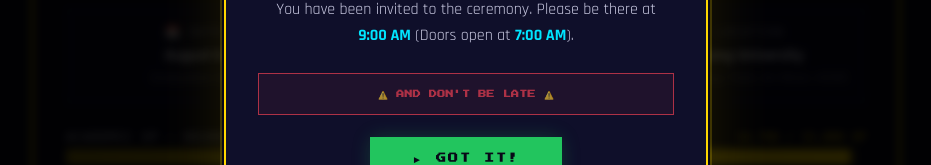
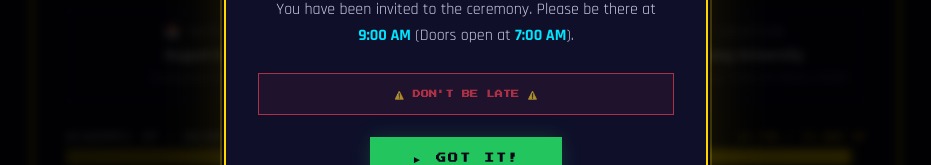
Before and after one commit to stv672/graduation-invitation, a React (Vite) app: page / in a window 1280 px wide. Both pictures are taken after a click on the button "► ACCEPT QUEST". Shown: the part 411-576 px from the top of the page, without its empty margins (174-1105 px from the left). Built offline with nearby package versions, Linux system fonts and the light colour scheme.

Commit message:
Add files via upload

```diff
--- a/src/app/App.tsx
+++ b/src/app/App.tsx
@@ -255,7 +255,7 @@ function CongratulationsPopup({ onClose, recipientName }: { onClose: () => void;
               animation: "glow-pulse 1.5s ease-in-out infinite",
             }}
           >
-            ⚠️ AND DON&apos;T BE LATE ⚠️
+            ⚠️ DON&apos;T BE LATE ⚠️
           </div>
 
           {/* OK button */}
```
